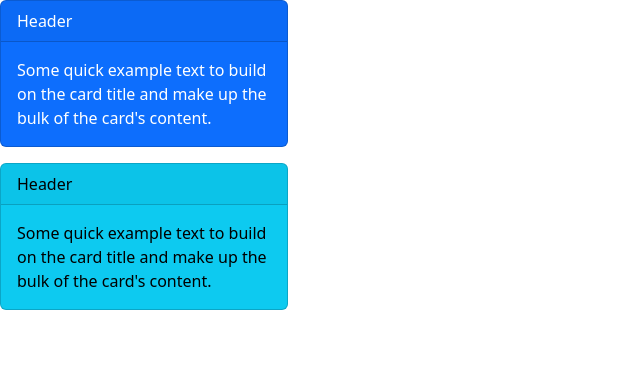
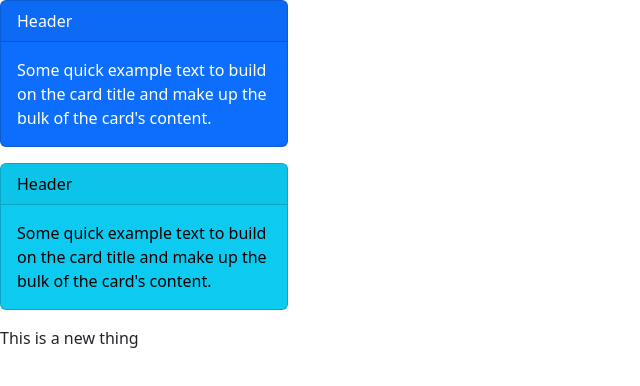
Before and after one commit to anime-star/Rahul, a plain HTML site: page index.html in a window 1280 px wide. Shown: the whole page, without its empty margins (0-640 px from the left). Drawn offline with nearby package versions, Linux system fonts and the light colour scheme.

Commit message:
second commit

```diff
--- a/index.html
+++ b/index.html
@@ -17,6 +17,6 @@
               <p class="card-text">Some quick example text to build on the card title and make up the bulk of the card's content.</p>
             </div>
           </div>
-
+          <bold>This is a new thing</bold>
     </body>
 </html>
```
